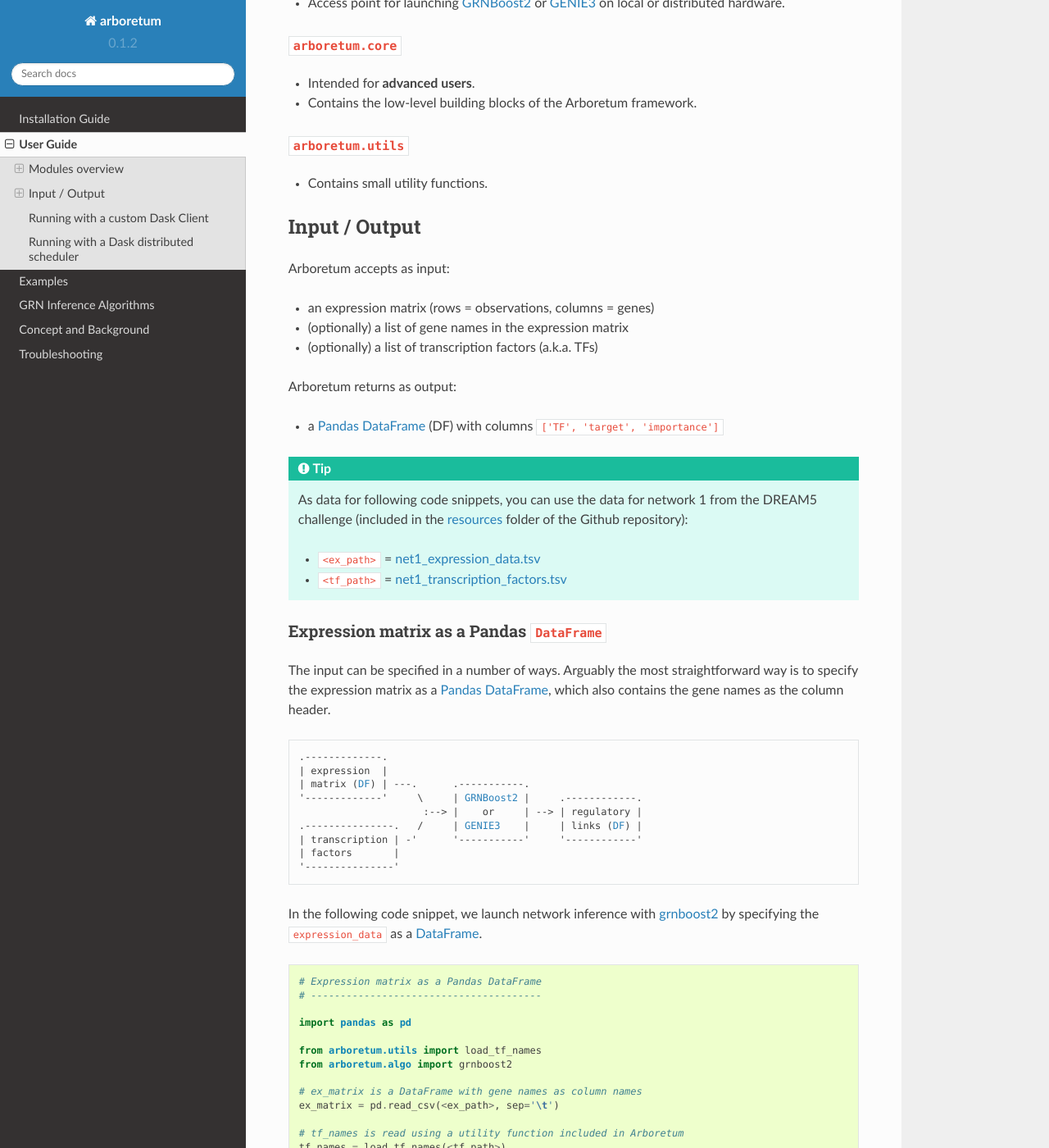
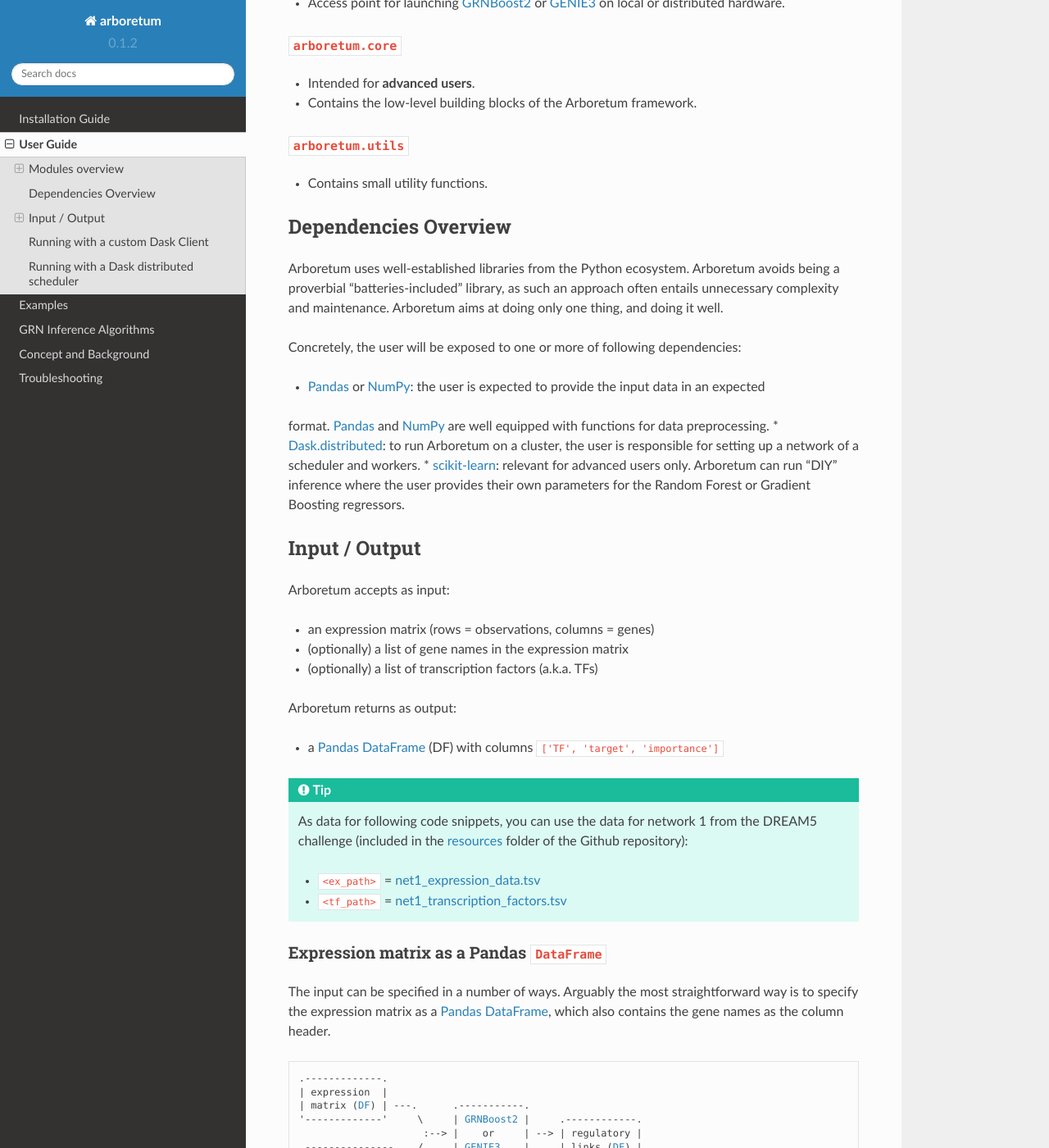
Before and after one commit to aertslab/arboreto, a Sphinx documentation site: the page built from docs/user/index.rst, in a window 1280 px wide and 1400 px high, scrolled down 346 px. Shown: the whole window at 82% size. Built offline with Sphinx 7.4.7 and the Read the Docs theme 2.0.0, drawn with Linux system fonts in a browser that asks for light colours; some of the changed text lies outside the part shown.

Commit message:
docs evo

```diff
--- a/docs/user/index.rst
+++ b/docs/user/index.rst
@@ -15,6 +15,8 @@
 .. _`set up`: http://distributed.readthedocs.io/en/latest/setup.html
 .. _`network setup documentation`: http://distributed.readthedocs.io/en/latest/setup.html
 .. _jupyter: http://jupyter.org/
+.. _`scikit-learn`: http://scikit-learn.org/
+
 
 Modules overview
 ----------------
@@ -38,10 +40,23 @@
 
 * Contains small utility functions.
 
-.. Dependencies Overview
- ---------------------
+Dependencies Overview
+---------------------
 
- Arboretum uses well-established libraries from the Python ecosystem.
+Arboretum uses well-established libraries from the Python ecosystem. Arboretum
+avoids being a proverbial "batteries-included" library, as such an approach often
+entails unnecessary complexity and maintenance. Arboretum aims at doing only one
+thing, and doing it well.
+
+Concretely, the user will be exposed to one or more of following dependencies:
+
+* Pandas_ or NumPy_: the user is expected to provide the input data in an expected
+format. Pandas_ and NumPy_ are well equipped with functions for data preprocessing.
+* Dask.distributed_: to run Arboretum on a cluster, the user is responsible for
+setting up a network of a scheduler and workers.
+* scikit-learn_: relevant for advanced users only. Arboretum can run "DIY" inference
+where the user provides their own parameters for the Random Forest or Gradient Boosting
+regressors.
 
 
 Input / Output
@@ -92,9 +107,7 @@
 specifying the ``expression_data`` as a DataFrame_.
 
 .. code-block:: python
-
-    # Expression matrix as a Pandas DataFrame
-    # ---------------------------------------
+    :caption: *Expression matrix as a Pandas DataFrame*
 
     import pandas as pd
 
@@ -110,11 +123,12 @@
     network = grnboost2(expression_data=ex_matrix,
                         tf_names=tf_names)
 
-Expression matrix as a Numpy ``ndarray``
+Expression matrix as a NumPy ``ndarray``
 ~~~~~~~~~~~~~~~~~~~~~~~~~~~~~~~~~~~~~~~~
 
-Arboretum also supports specifying the expression matrix as a Numpy_ ndarray_ (matrix).
-In this case, the gene names must be specified explicitly.
+Arboretum also supports specifying the expression matrix as a Numpy_ ndarray_
+(in our case: a 2-dimensional matrix). In this case, the gene names must be
+specified explicitly.
 
 .. parsed-literal::
 
@@ -133,13 +147,11 @@
 .. caution::
 
     You must specify the gene names in the same order as their corresponding
-    columns of the Numpy_ matrix. **Getting this right is the user's responsibility.**
+    columns of the NumPy_ matrix. **Getting this right is the user's responsibility.**
 
 .. code-block:: python
     :emphasize-lines: 23
-
-    # Expression matrix as a Numpy ndarray
-    # ------------------------------------
+    :caption: *Expression matrix as a NumPy ndarray*
 
     import numpy as np
 
@@ -183,9 +195,7 @@
 
 .. code-block:: python
     :emphasize-lines: 11, 12, 13, 14, 23, 28
-
-    # Running with a custom Dask Client
-    # ---------------------------------
+    :caption: *Running with a custom Dask Client*
 
     import pandas as pd
 
@@ -228,7 +238,8 @@
 
 .. tip::
 
-    Please refer to the Dask distributed `network setup documentation`_.
+    Please refer to the Dask distributed `network setup documentation`_ for
+    instructions on how to set up a Dask distributed cluster.
 
 Following diagram illustrates a possible topology of a Dask distributed cluster.
 
@@ -258,9 +269,7 @@
 
 .. code-block:: python
     :emphasize-lines: 13, 14, 18
-
-    # Running with a Dask distributed scheduler
-    # -----------------------------------------
+    :caption: *Running with a Dask distributed scheduler*
 
     import pandas as pd
 
--- a/docs/user/installation.rst
+++ b/docs/user/installation.rst
@@ -13,14 +13,14 @@
     or Miniconda_ distribution and install arboretum's dependencies using the
     conda_ package manager.
 
-    - numpy
-    - scipy
+    - NumPy
+    - SciPy
     - scikit-learn
     - pandas
     - dask
     - distributed
 
-    This avoids complexities in ensuring that libraries like numpy_ and scipy_
+    This avoids complexities in ensuring that libraries like NumPy_ and SciPy_
     link against an optimized implementation of linear algebra routines.
 
 Install using pip
```
Also changed, not shown: other parts of docs/user/index.rst (+1 -1 lines).
